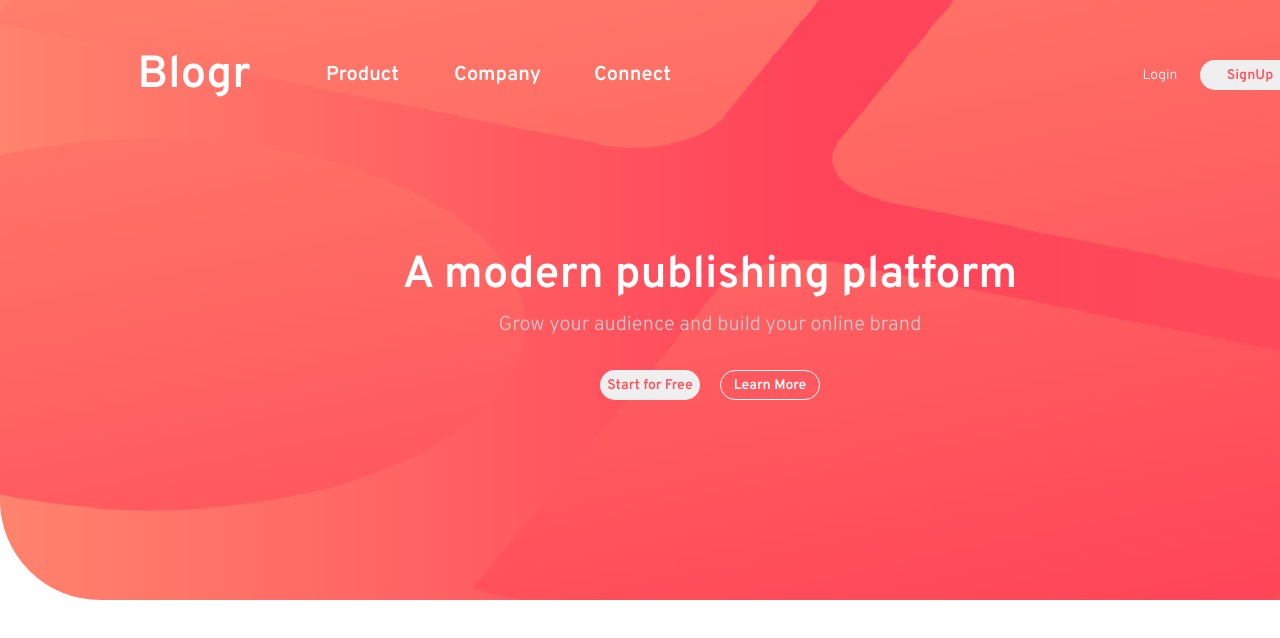
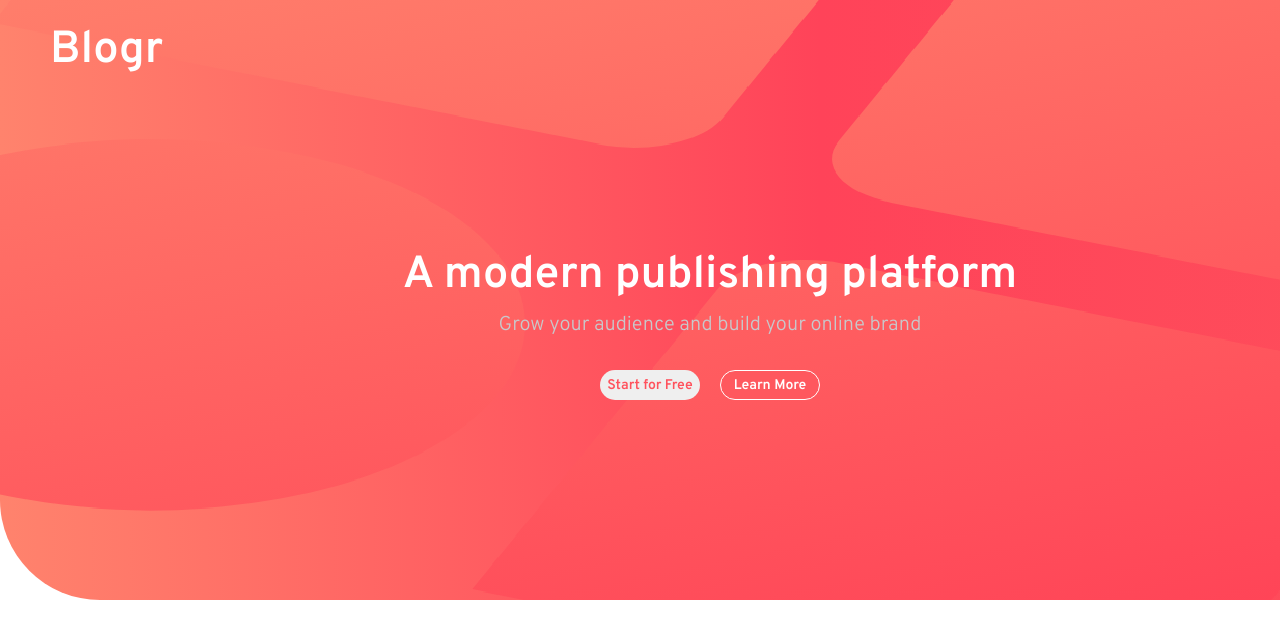
Before and after one commit to monsor3s/react-blogr-landing-page, a React (Create React App) app: page / in a window 1280 px wide. Shown: the top 638 px of the page. Built offline with nearby package versions, Linux system fonts and the light colour scheme.

Commit message:
updt cmmt

```diff
--- a/src/Header/HeaderElements.js
+++ b/src/Header/HeaderElements.js
@@ -24,17 +24,6 @@ export const ImageBackgroundDesk = styled.div`
     position: absolute;
 `;
 
-export const HeaderMenu = styled.ul`
-    z-index: 99;
-    width: 700px;
-    height: 100px;
-    padding: 50px 0 0 80px;
-    display: flex;
-    justify-content: space-around;
-    align-items: center;
-    list-style: none;
-`;
-
 export const HeaderTitle = styled.h1`
     z-index: 99;
     width: 200px;
@@ -46,7 +35,18 @@ export const HeaderTitle = styled.h1`
     align-items: center;
 `;
 
-export const HeaderItem = styled.li`
+export const HeaderMenu = styled.div`
+    z-index: 99;
+    width: 700px;
+    height: 100px;
+    padding: 50px 0 0 80px;
+    display: flex;
+    justify-content: space-around;
+    align-items: center;
+    list-style: none;
+`;
+
+export const HeaderItem = styled.ul`
     z-index: 99;
     width: 120px;
     height: 100px;
@@ -67,6 +67,10 @@ export const HeaderItem = styled.li`
             z-index: 2;
         }
     }
+`;
+
+export const HeaderLinks = styled.li`
+
 `;
 
 export const DropDownListContainer = styled.div`
--- a/src/Header/index.js
+++ b/src/Header/index.js
@@ -19,6 +19,7 @@ import {
     DropDownListContainer,
     DropDownList,
     ListItem,
+    HeaderLinks,
     } from './HeaderElements'
 
 
@@ -31,11 +32,16 @@ export const Header = () => {
       <Head>
         <HeaderContainer>
           <ImageBackgroundDesk alt="Fundo Desk" />
+          <HeaderTitle>Blogr</HeaderTitle>
             <HeaderMenu>
-              <HeaderTitle>Blogr</HeaderTitle>
-                <HeaderItem>Product</HeaderItem>
-                <HeaderItem>Company</HeaderItem>
-                <HeaderItem onClick={toggling}>Connect</HeaderItem>
+                <HeaderItem>
+                  <HeaderLinks>Product</HeaderLinks>
+                </HeaderItem>
+                <HeaderItem>
+                  <HeaderLinks>Company</HeaderLinks>
+                </HeaderItem>
+                <HeaderItem>
+                  <HeaderLinks onClick={toggling}>Connect</HeaderLinks>
                   {isOpen && (
                     <DropDownListContainer>
                     <DropDownList>
@@ -45,6 +51,8 @@ export const Header = () => {
                     </DropDownList>
                   </DropDownListContainer>
                 )}
+                </HeaderItem>
+
             </HeaderMenu>
             <HeaderLogin>
                 <ButtonLogin>Login</ButtonLogin>
```
Lines whose indentation alone changed are shown as unchanged.
